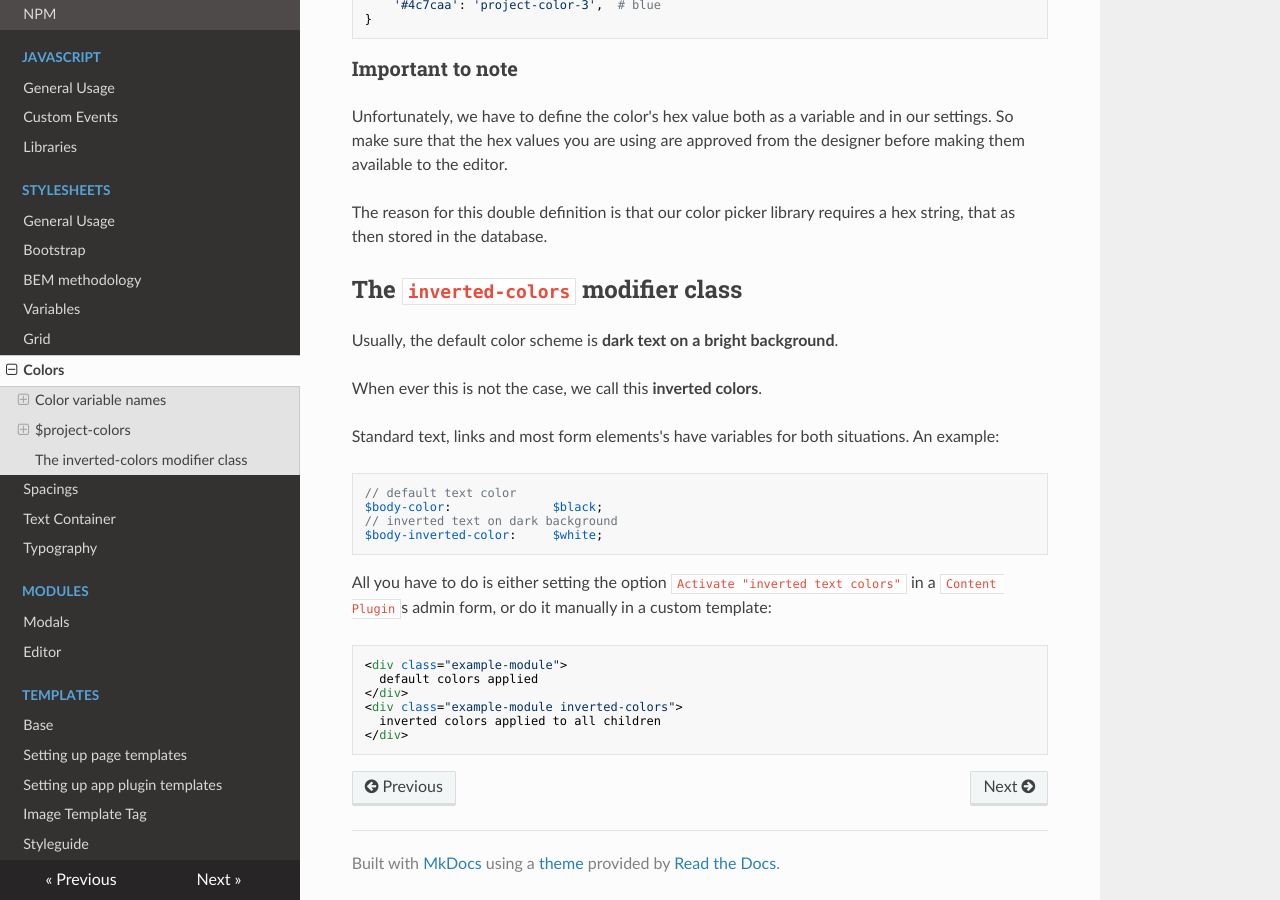
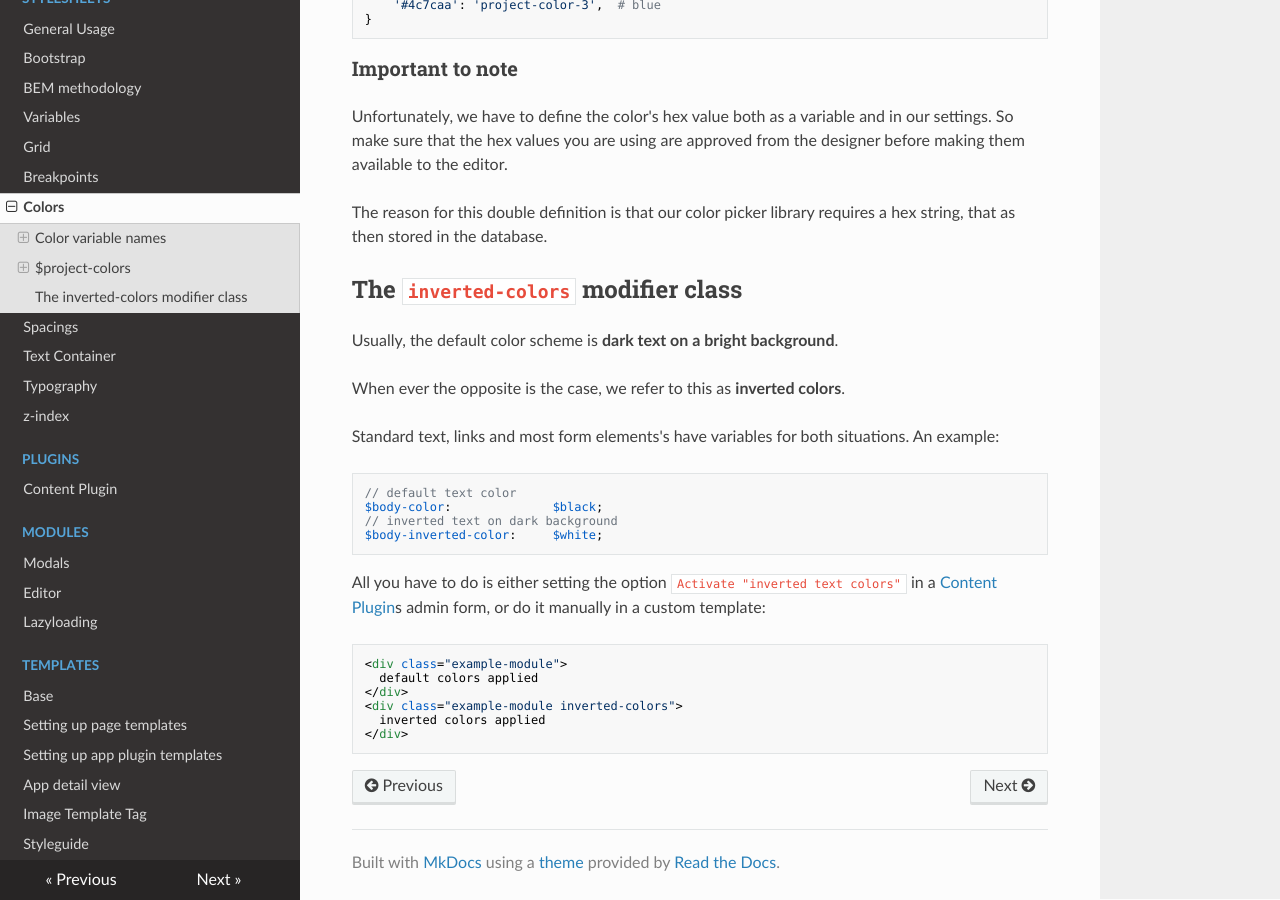
Before and after one commit to allink/allink-core-static, an MkDocs documentation site: the page built from docs/stylesheets/colors.md, in a window 1280 px wide and 900 px high, scrolled down 1019 px. Built offline with MkDocs 1.6.1, drawn with Linux system fonts in a browser that asks for light colours; nearby versions of some CDN libraries; old or Windows-style settings are respelled for this version of MkDocs.

Commit message:
docs in progress

````diff
--- a/docs/stylesheets/colors.md
+++ b/docs/stylesheets/colors.md
@@ -56,7 +56,7 @@ The reason for this double definition is that our color picker library requires
 
 Usually, the default color scheme is <strong>dark text on a bright background</strong>.
 
-When ever this is not the case, we call this <strong>inverted colors</strong>.
+When ever the opposite is the case, we refer to this as <strong>inverted colors</strong>.
 
 Standard text, links and most form elements's have variables for both situations. An example:
 
@@ -67,13 +67,13 @@ $body-color:              $black;
 $body-inverted-color:     $white;
 ```
 
-All you have to do is either setting the option `Activate "inverted text colors"` in a `Content Plugin`s admin form, or do it manually in a custom template:
+All you have to do is either setting the option `Activate "inverted text colors"` in a [Content Plugin](../plugins/content-plugin.md)s admin form, or do it manually in a custom template:
 
 ```HTML
 <div class="example-module">
   default colors applied
 </div>
 <div class="example-module inverted-colors">
-  inverted colors applied to all children
+  inverted colors applied
 </div>
 ```
--- a/mkdocs.yml
+++ b/mkdocs.yml
@@ -16,17 +16,23 @@ pages:
     - BEM methodology: 'stylesheets/bem.md'
     - Variables: 'stylesheets/variables.md'
     - Grid: 'stylesheets/grid.md'
+    - Breakpoints: 'stylesheets/breakpoints.md'
     - Colors: 'stylesheets/colors.md'
     - Spacings: 'stylesheets/spacings.md'
     - Text Container: 'stylesheets/text-container.md'
     - Typography: 'stylesheets/typography.md'
+    - z-index: 'stylesheets/z-index.md'
+  - Plugins:
+    - Content Plugin: 'plugins/content-plugin.md'
   - Modules:
     - Modals: 'modules/modals.md'
     - Editor: 'modules/editor.md'
+    - Lazyloading: 'modules/lazyloading.md'
   - Templates:
     - Base: 'templates/base.md'
     - Setting up page templates: 'templates/page-templates.md'
     - Setting up app plugin templates: 'templates/plugins.md'
+    - App detail view: 'templates/app-detail.md'
     - Image Template Tag: 'templates/image.md'
     - Styleguide: 'templates/styleguide.md'
 extra_css:
````
Also changed, not shown: docs/forms/buttons.md (added, +39 -0 lines), docs/forms/select.md (added, +13 -0 lines), docs/modules/lazyloading.md (added, +3 -0 lines), docs/overview/update.md (+2 -2 lines), docs/stylesheets/z-index.md (added, +5 -0 lines), docs/templates/app-detail.md (added, +5 -0 lines), docs/plugins/content-plugin.md (renamed from docs/stylesheets/content-section.md), docs/templates/styleguide.md (renamed from docs/stylesheets/styleguide.md).
